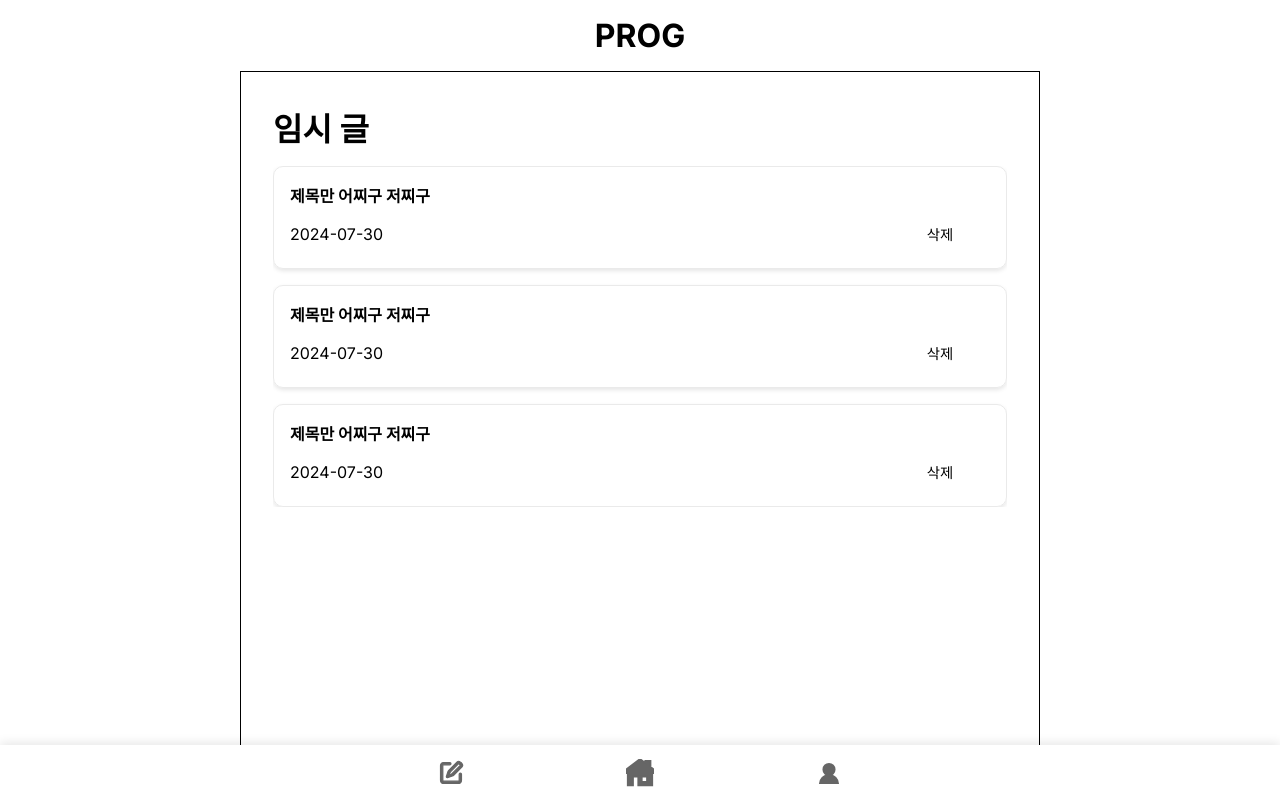
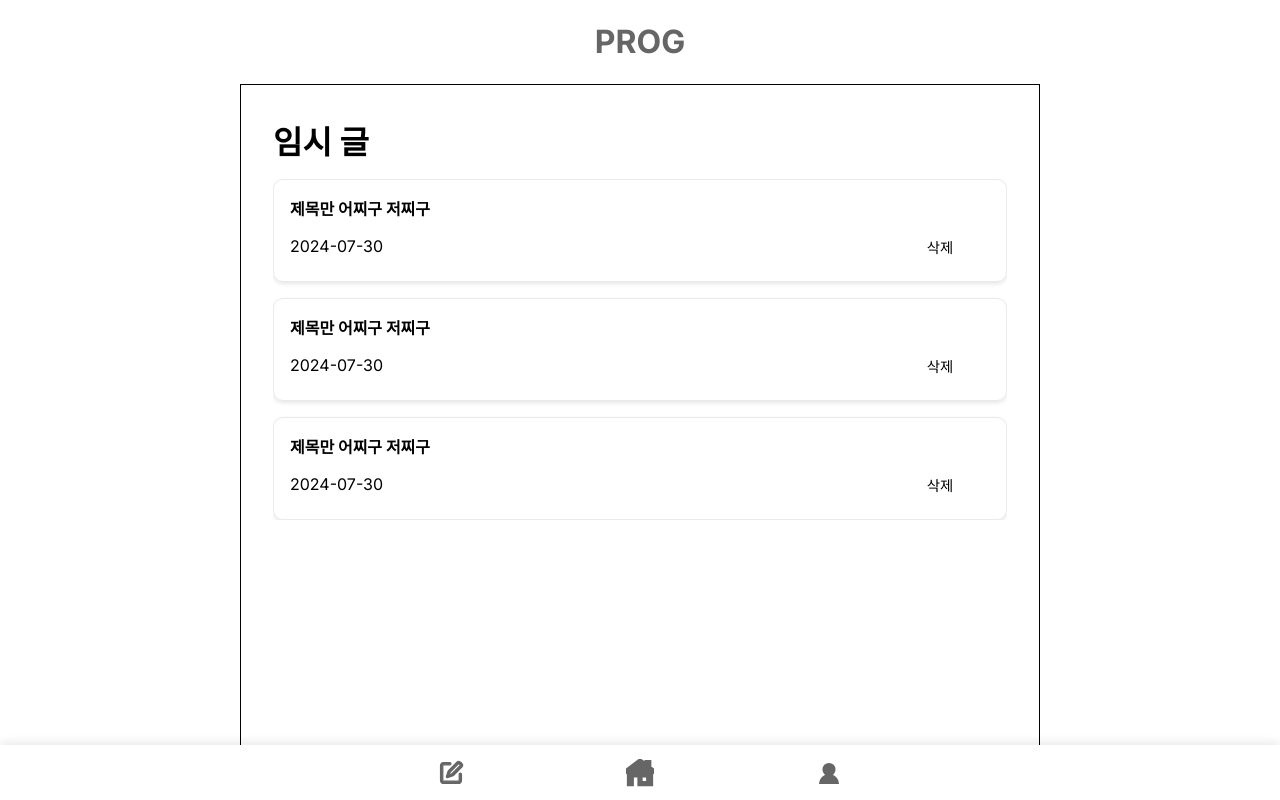
Before and after one commit to pr0-g/frontend, a Next.js app: page /save in a window 1280 px wide. Built offline with nearby package versions, Linux system fonts and the light colour scheme.

Commit message:
style: 로고 색상

```diff
--- a/src/app/(afterLogin)/_components/header.module.css
+++ b/src/app/(afterLogin)/_components/header.module.css
@@ -1,5 +1,7 @@
 .header {
   width: 100%;
   text-align: center;
-  padding: 1rem 0;
+  padding: 1.4rem 0;
+  color: #666;
+  font-weight: 900;
 }
```
